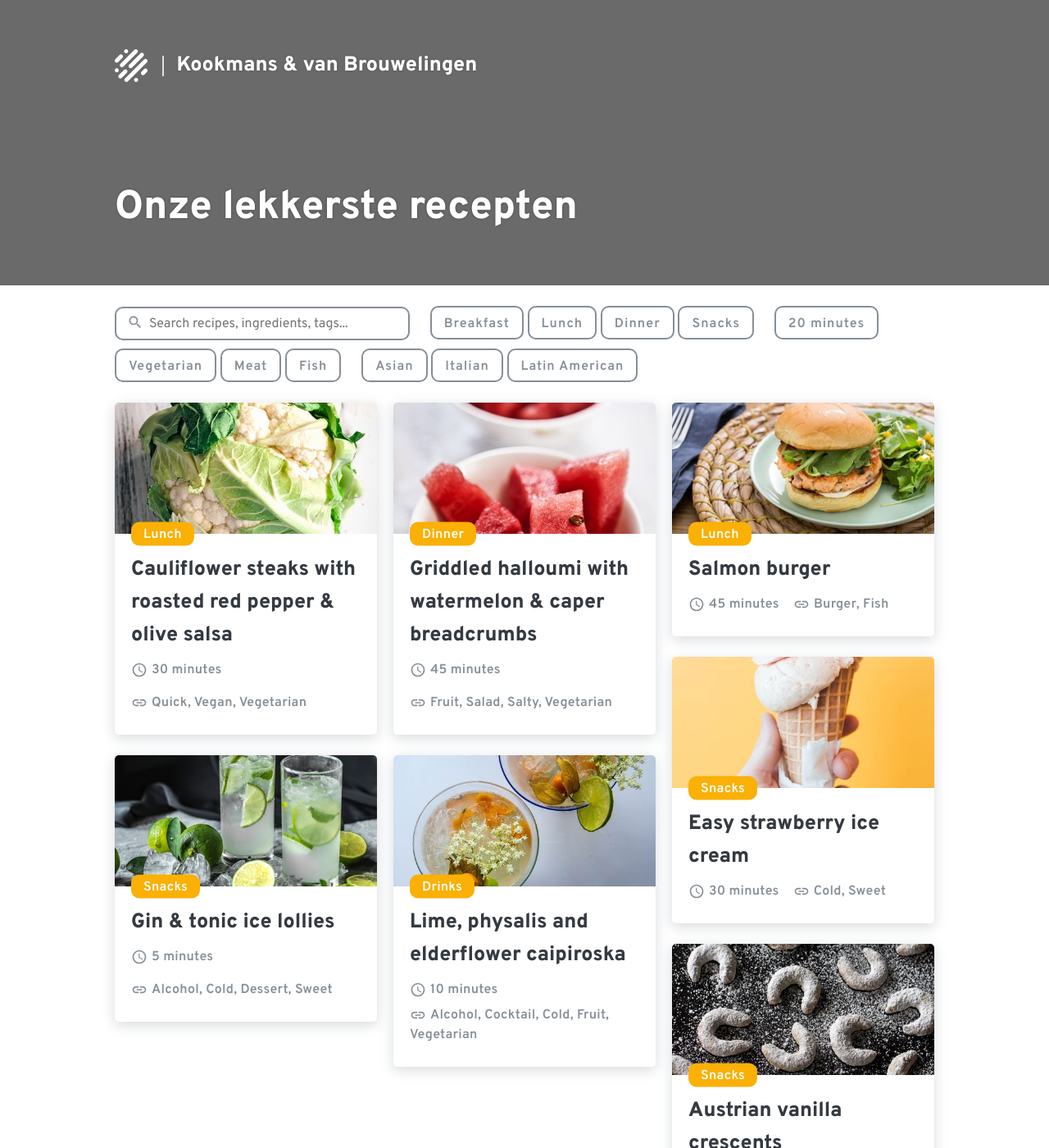
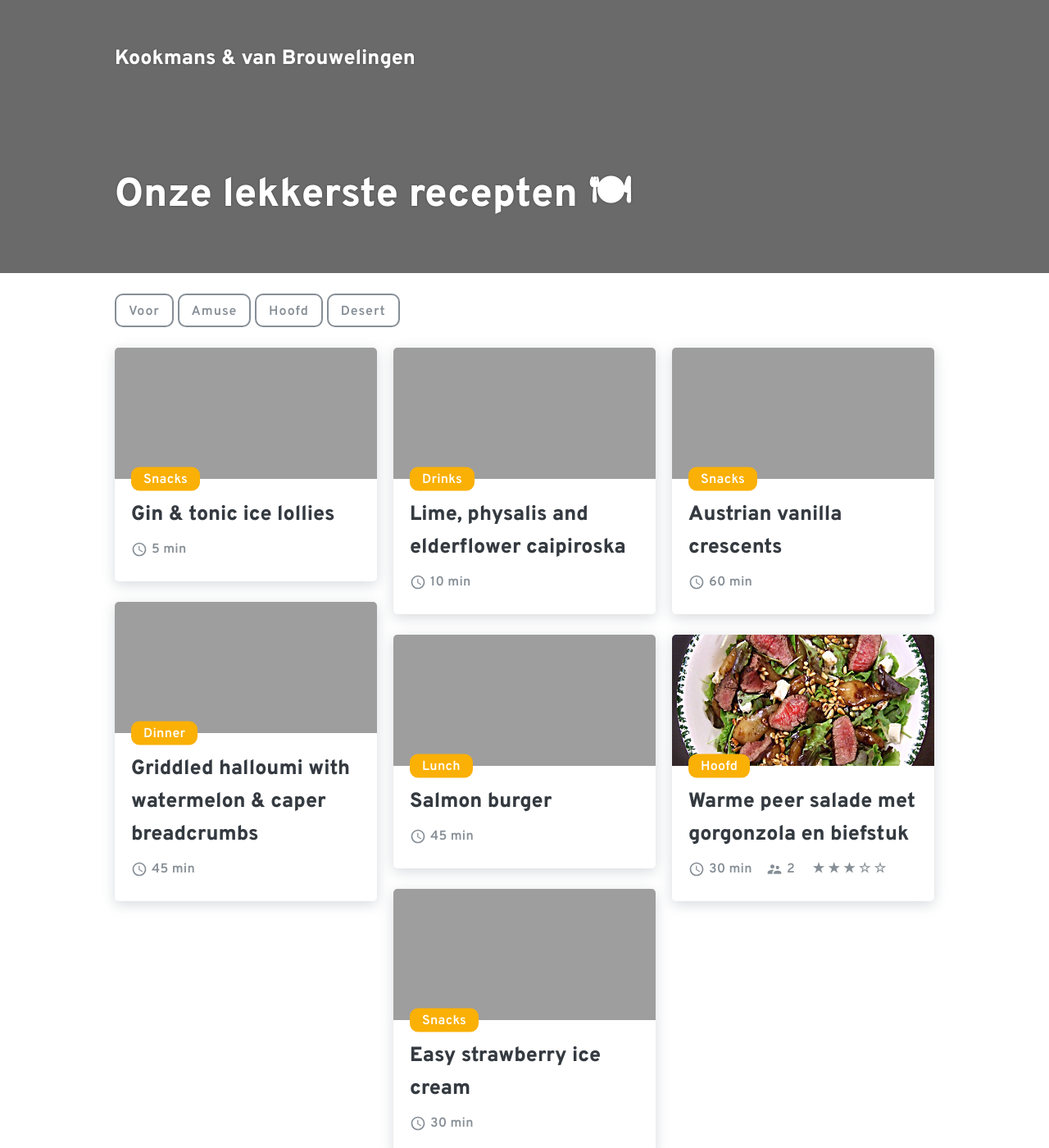
Before and after one commit to jetsekoopmans/kookmans, a Jekyll site: the page built from index.html, in a window 1280 px wide and 1400 px high. Shown: the whole window at 82% size. Built offline with Jekyll 4.4.1, drawn with Linux system fonts in a browser that asks for light colours; some of the changed text lies outside the part shown.

Commit message:
first recipe

```diff
--- a/_includes/core/metabar.html
+++ b/_includes/core/metabar.html
@@ -1,13 +1,9 @@
 <aside id="metabar" class="metabar{% if include.color %} {{ include.color }}{% endif %}">
 	<div class="metabar-wrapper">
 		<div class="metabar-left">
-			<a class="metabar-logo" href="{{ site.baseurl }}{% if page.url == '/' %}#" data-scroll{% else %}"{% endif %} aria-label="Visit the homepage." title="Visit the homepage.">
-				{% include custom/logo.html %}
-			</a>
-			<span class="metabar-spacer"></span>
 			<a class="metabar-title" href="{{ site.baseurl }}{% if page.url == '/' %}#" data-scroll{% else %}"{% endif %} aria-label="Visit the homepage." title="Visit the homepage.">{{ site.title }}</a>
 		</div>
-		<div class="metabar-right">
+		<div class="metabar-right" style="display: none">
 			<button id="js-navOpen" class="nav-open">Menu</button>
 			<nav id="js-metabarNav" class="metabar-nav">
 				<button id="js-navClose" class="nav-close">Close</button>
--- a/_includes/custom/meta.html
+++ b/_includes/custom/meta.html
@@ -1,6 +1,16 @@
 {% assign sorted_tags = page.tags | sort_natural %}
 
 <div class="meta">
-	{% if page.time %}<span class="meta-text"><svg class="meta-svg" xmlns="http://www.w3.org/2000/svg" width="24" height="24" viewBox="0 0 24 24"><path d="M11.99 2C6.47 2 2 6.48 2 12s4.47 10 9.99 10C17.52 22 22 17.52 22 12S17.52 2 11.99 2zM12 20c-4.42 0-8-3.58-8-8s3.58-8 8-8 8 3.58 8 8-3.58 8-8 8zm.5-13H11v6l5.25 3.15.75-1.23-4.5-2.67z"/></svg><span class="duration">{{ page.time }}</span> minutes&#160;&#160;&#160;</span>{% endif %}
-	{% if sorted_tags %}<span class="meta-text meta-tags"><svg class="meta-svg" xmlns="http://www.w3.org/2000/svg" width="24" height="24" viewBox="0 0 24 24"><path d="M3.9 12c0-1.71 1.39-3.1 3.1-3.1h4V7H7c-2.76 0-5 2.24-5 5s2.24 5 5 5h4v-1.9H7c-1.71 0-3.1-1.39-3.1-3.1zM8 13h8v-2H8v2zm9-6h-4v1.9h4c1.71 0 3.1 1.39 3.1 3.1s-1.39 3.1-3.1 3.1h-4V17h4c2.76 0 5-2.24 5-5s-2.24-5-5-5z"/></svg><span class="tags">{% for tag in sorted_tags %}{{ tag }}{% unless forloop.last %}, {% endunless %}{% endfor %}</span></span>{% endif %}
+	{% if page.time %}<span class="meta-text"><svg class="meta-svg" xmlns="http://www.w3.org/2000/svg" width="24" height="24" viewBox="0 0 24 24"><path d="M11.99 2C6.47 2 2 6.48 2 12s4.47 10 9.99 10C17.52 22 22 17.52 22 12S17.52 2 11.99 2zM12 20c-4.42 0-8-3.58-8-8s3.58-8 8-8 8 3.58 8 8-3.58 8-8 8zm.5-13H11v6l5.25 3.15.75-1.23-4.5-2.67z"/></svg><span class="duration">{{ page.time }}</span> min&#160;&#160;&#160;</span>{% endif %}
+	{% if page.persons %}<span class="meta-text"><svg class="meta-svg" xmlns="http://www.w3.org/2000/svg" width="24" height="24" viewBox="0 0 24 24"><path d="M16.5 12c1.38 0 2.49-1.12 2.49-2.5S17.88 7 16.5 7C15.12 7 14 8.12 14 9.5s1.12 2.5 2.5 2.5zM9 11c1.66 0 2.99-1.34 2.99-3S10.66 5 9 5C7.34 5 6 6.34 6 8s1.34 3 3 3zm7.5 3c-1.83 0-5.5.92-5.5 2.75V19h11v-2.25c0-1.83-3.67-2.75-5.5-2.75zM9 13c-2.33 0-7 1.17-7 3.5V19h7v-2.25c0-.85.33-2.34 2.37-3.47C10.5 13.1 9.66 13 9 13z"/></svg><span class="duration">{{ page.persons }}</span> &#160;&#160;&#160;</span>{% endif %}
+	<!-- {% if sorted_tags %}<span class="meta-text meta-tags"><svg class="meta-svg" xmlns="http://www.w3.org/2000/svg" width="24" height="24" viewBox="0 0 24 24"><path d="M3.9 12c0-1.71 1.39-3.1 3.1-3.1h4V7H7c-2.76 0-5 2.24-5 5s2.24 5 5 5h4v-1.9H7c-1.71 0-3.1-1.39-3.1-3.1zM8 13h8v-2H8v2zm9-6h-4v1.9h4c1.71 0 3.1 1.39 3.1 3.1s-1.39 3.1-3.1 3.1h-4V17h4c2.76 0 5-2.24 5-5s-2.24-5-5-5z"/></svg><span class="tags">{% for tag in sorted_tags %}{{ tag }}{% unless forloop.last %}, {% endunless %}{% endfor %}</span></span>{% endif %} -->
+	{% if page.rating %}<span class="meta-text">
+	{% for i in (1..page.rating) %}
+	★
+	{% endfor %}
+	{% assign calc = 5 | minus: page.rating  %}
+	{% for i in (1..calc) %}
+	☆
+	{% endfor %}
+	</span>{% endif %}
 </div>
--- a/_includes/custom/sidebar.html
+++ b/_includes/custom/sidebar.html
@@ -1,5 +1,5 @@
 <aside class="sidebar" id="js-sidebar">
-  <div class="sidebar-background" style="background-image: url('{{ site.baseurl }}{{ site.assets }}{{ site.images }}/posts/{{ page.ref }}.jpeg'); background-image: -webkit-image-set( url('{{ site.baseurl }}{{ site.assets }}{{ site.images }}/posts/{{ page.ref }}.jpeg') 1x, url('{{ site.baseurl }}{{ site.assets }}{{ site.images }}/posts/{{ page.ref }}-large.jpeg') 2x )"></div>
+  <div class="sidebar-background" style="background-image: url('{{ site.baseurl }}{{ site.assets }}{{ site.images }}/posts/{{ page.ref }}'); background-image: -webkit-image-set( url('{{ site.baseurl }}{{ site.assets }}{{ site.images }}/posts/{{ page.ref }}') 1x, url('{{ site.baseurl }}{{ site.assets }}{{ site.images }}/posts/{{ page.ref }}') 2x )"></div>
   <div class="sidebar-overlay"></div>
   <div class="sidebar-wrapper">
     <h1 class="sidebar-headline">Ingredients</h1>
@@ -14,7 +14,7 @@
                 <path class="checked" d="M19 3H5c-1.11 0-2 .9-2 2v14c0 1.1.89 2 2 2h14c1.11 0 2-.9 2-2V5c0-1.1-.89-2-2-2zm-9 14l-5-5 1.41-1.41L10 14.17l7.59-7.59L19 8l-9 9z"/>
               </svg>
             </span>
-            <span class="sidebar-amount">{{ i.amount }}</span>
+            <span class="sidebar-amount">{{ i }}</span>
             <span class="sidebar-unit">{{ i.unit }} </span>
             <span class="sidebar-name">{{ i.name }}</span>
           </label>
--- a/_js/custom.js
+++ b/_js/custom.js
@@ -15,7 +15,7 @@
   fuzzySearch: {
     searchClass: 'search',
     location: 0,
-    distance: 20,
+    distance: 100,
     threshold: 0.4,
     multiSearch: true
   }
--- a/_layouts/recipe.html
+++ b/_layouts/recipe.html
@@ -7,10 +7,10 @@
   <div class="content-top">
     {% include core/metabar.html %}
 
-    <!-- {% if page.image %}
-      <div class="hero-background" style="background-image: url('{{ site.baseurl }}{{ site.assets }}{{ site.images }}/posts/{{ page.ref }}.jpeg'); background-image: -webkit-image-set( url('{{ site.baseurl }}{{ site.assets }}{{ site.images }}/posts/{{ page.ref }}.jpeg') 1x, url('{{ site.baseurl }}{{ site.assets }}{{ site.images }}/posts/{{ page.ref }}-large.jpeg') 2x )"></div>
+    {% if page.image %}
+      <div class="hero-background" style="background-image: url('{{ site.baseurl }}{{ site.assets }}{{ site.images }}/posts/{{ page.ref }}'); background-image: -webkit-image-set( url('{{ site.baseurl }}{{ site.assets }}{{ site.images }}/posts/{{ page.ref }}') 1x, url('{{ site.baseurl }}{{ site.assets }}{{ site.images }}/posts/{{ page.ref }}') 2x )"></div>
       <div class="hero-overlay"></div>
-    {% endif %} -->
+    {% endif %}
 
     <header class="content hero">
       <a id="{{ page.title | url_encode }}"><h1 class="hero-title">{{ page.title }}</h1></a>
--- a/_recipes/cauliflower-steaks.md
+++ /dev/null
@@ -1,45 +0,0 @@
----
-title: 'Cauliflower steaks with roasted red pepper & olive salsa'
-ref: cauliflower-steaks
-image: true
-time: 30
-category: lunch
-tags: [vegan, vegetarian, quick]
-ingredients:
-  - name: cauliflower
-    amount: 1
-    unit:
-  - name: smoked paprika
-    amount: ½
-    unit: tsp
-  - name: olive oil
-    amount: 2
-    unit: tbsp
-  - name: roasted red pepper
-    amount: 1
-    unit:
-  - name: black olives, pitted
-    amount: 4
-    unit:
-  - name: parsley
-    amount: small
-    unit: handful
-  - name: capers
-    amount: 1
-    unit: tsp
-  - name: red wine vinegar
-    amount: ½
-    unit: tbsp
-  - name: toasted flaked almonds
-    amount: 2
-    unit: tbsp
----
-
-Unlock the flavours of cauliflower with a red pepper, olive and caper salsa, topped with almonds. Healthy and vegan, it makes a tasty light lunch or supper.
-
-1. Heat oven to 220C/200C fan/gas 7 and line a baking tray with baking parchment. Slice the cauliflower into two 1-inch steaks – use the middle part as it’s larger, and save the rest for another time. Rub the paprika and 1⁄2 tbsp oil over the steaks and season. Put on the tray and roast for 15-20 mins until cooked through.
-2. Meanwhile, make the salsa. Chop the pepper, olives, parsley and capers, and put into a bowl and mix with the remaining oil and vinegar. Season to taste. When the steaks are cooked, spoon over the salsa and top with flaked almonds to serve.
-
----
-
-_From [BBC Good Food](https://www.bbcgoodfood.com/recipes/cauliflower-steaks-roasted-red-pepper-olive-salsa)._
--- a/index.html
+++ b/index.html
@@ -18,46 +18,46 @@
     {% endif %}
 
     <header class="content hero">
-      <a id="{{ page.title | url_encode }}"><h1 class="hero-title">{{ site.tagline }}</h1></a>
+      <a id="{{ page.title | url_encode }}"><h1 class="hero-title">{{ site.tagline }} 🍽</h1></a>
     </header>
   </div>
 
   <div class="content" id="js-list">
     <form class="searchbar">
-      <fieldset class="searchbar-group">
+<!--       <fieldset class="searchbar-group">
         <label class="searchbar-search" for="js-search">
-          <input class="search form-input" id="js-search" type="search" placeholder="Search recipes, ingredients, tags..." autocomplete="off" onkeypress="return event.keyCode != 13;">
+          <input class="search form-input" id="js-search" type="search" placeholder="Zoek recepten..." autocomplete="off" onkeypress="return event.keyCode != 13;">
           <svg class="search-icon form-icon" xmlns="http://www.w3.org/2000/svg" width="24" height="24" viewBox="0 0 24 24">
             <path d="M15.5 14h-.79l-.28-.27C15.41 12.59 16 11.11 16 9.5 16 5.91 13.09 3 9.5 3S3 5.91 3 9.5 5.91 16 9.5 16c1.61 0 3.09-.59 4.23-1.57l.27.28v.79l5 4.99L20.49 19l-4.99-5zm-6 0C7.01 14 5 11.99 5 9.5S7.01 5 9.5 5 14 7.01 14 9.5 11.99 14 9.5 14z"/>
           </svg>
           <span class="search-highlight form-highlight"></span>
         </label>
-      </fieldset>
+      </fieldset> -->
       <fieldset class="searchbar-group">
-        <label for="breakfast">
-          <input class="searchbar-checkbox js-category" type="checkbox" id="breakfast" value="breakfast">
-          <span class="searchbar-button">Breakfast</span>
+        <label for="voor">
+          <input class="searchbar-checkbox js-category" type="checkbox" id="voor" value="voor">
+          <span class="searchbar-button">Voor</span>
         </label>
-        <label for="lunch">
-          <input class="searchbar-checkbox js-category" type="checkbox" id="lunch" value="lunch">
-          <span class="searchbar-button">Lunch</span>
+        <label for="amuse">
+          <input class="searchbar-checkbox js-category" type="checkbox" id="amuse" value="amuse">
+          <span class="searchbar-button">Amuse</span>
         </label>
-        <label for="dinner">
-          <input class="searchbar-checkbox js-category" type="checkbox" id="dinner" value="dinner">
-          <span class="searchbar-button">Dinner</span>
+        <label for="hoofd">
+          <input class="searchbar-checkbox js-category" type="checkbox" id="hoofd" value="hoofd">
+          <span class="searchbar-button">Hoofd</span>
         </label>
-        <label for="snacks">
-          <input class="searchbar-checkbox js-category" type="checkbox" id="snacks" value="snacks">
-          <span class="searchbar-button">Snacks</span>
+        <label for="dessert">
+          <input class="searchbar-checkbox js-category" type="checkbox" id="dessert" value="dessert">
+          <span class="searchbar-button">Desert</span>
         </label>
       </fieldset>
-      <fieldset class="searchbar-group">
+      <!-- <fieldset class="searchbar-group">
         <label for="twenty-minutes">
-          <input class="searchbar-checkbox js-duration" type="checkbox" id="twenty-minutes" value="20">
-          <span class="searchbar-button">20 minutes</span>
+          <input class="searchbar-checkbox js-duration" type="checkbox" id="twenty-minutes" value="30">
+          <span class="searchbar-button">30 minutes</span>
         </label>
-      </fieldset>
-      <fieldset class="searchbar-group">
+      </fieldset> -->
+<!--       <fieldset class="searchbar-group">
         <label for="vegetarian">
           <input class="searchbar-checkbox js-meat" type="checkbox" id="vegetarian" value="vegetarian">
           <span class="searchbar-button">Vegetarian</span>
@@ -70,8 +70,8 @@
           <input class="searchbar-checkbox js-meat" type="checkbox" id="fish" value="fish">
           <span class="searchbar-button">Fish</span>
         </label>
-      </fieldset>
-      <fieldset class="searchbar-group">
+      </fieldset> -->
+      <!-- <fieldset class="searchbar-group">
         <label for="asian">
           <input class="searchbar-checkbox js-origin" type="checkbox" id="asian" value="asian">
           <span class="searchbar-button">Asian</span>
@@ -84,7 +84,7 @@
           <input class="searchbar-checkbox js-origin" type="checkbox" id="latin-american" value="latin-american">
           <span class="searchbar-button">Latin American</span>
         </label>
-      </fieldset>
+      </fieldset> -->
     </form>
 
     <ul class="list">
@@ -94,7 +94,7 @@
       <li class="list-recipe">
         <article>
           <a href="{{ site.baseurl }}{{ page.url }}" title="{{ page.title }}">
-            <div class="list-image" style="background-image: url({{ site.baseurl }}{{ site.assets }}{{ site.images }}/posts/{% if page.image %}{{ page.ref }}-small.jpeg{% elsif site.image %}{{ site.image }}{% endif %});"></div>
+            <div class="list-image" style="background-image: url({{ site.baseurl }}{{ site.assets }}{{ site.images }}/posts/{% if page.image %}{{ page.ref }}{% elsif site.image %}{{ site.image }}{% endif %});"></div>
             <div class="list-body">
               <span class="list-category category">{{ page.category }}</span>
               <h3 class="list-header title">{{ page.title }}</h3>
```
Also changed, not shown: _recipes/warme-peer-salade-met-gorgonzola-en-biefstuk.md (added, +35 -0 lines), assets/images/posts/biefstuk-gorgonzola.jpg (added), assets/images/posts/cauliflower-steaks-large.jpeg (deleted), assets/images/posts/cauliflower-steaks-small.jpeg (deleted), assets/images/posts/cauliflower-steaks.jpeg (deleted).
